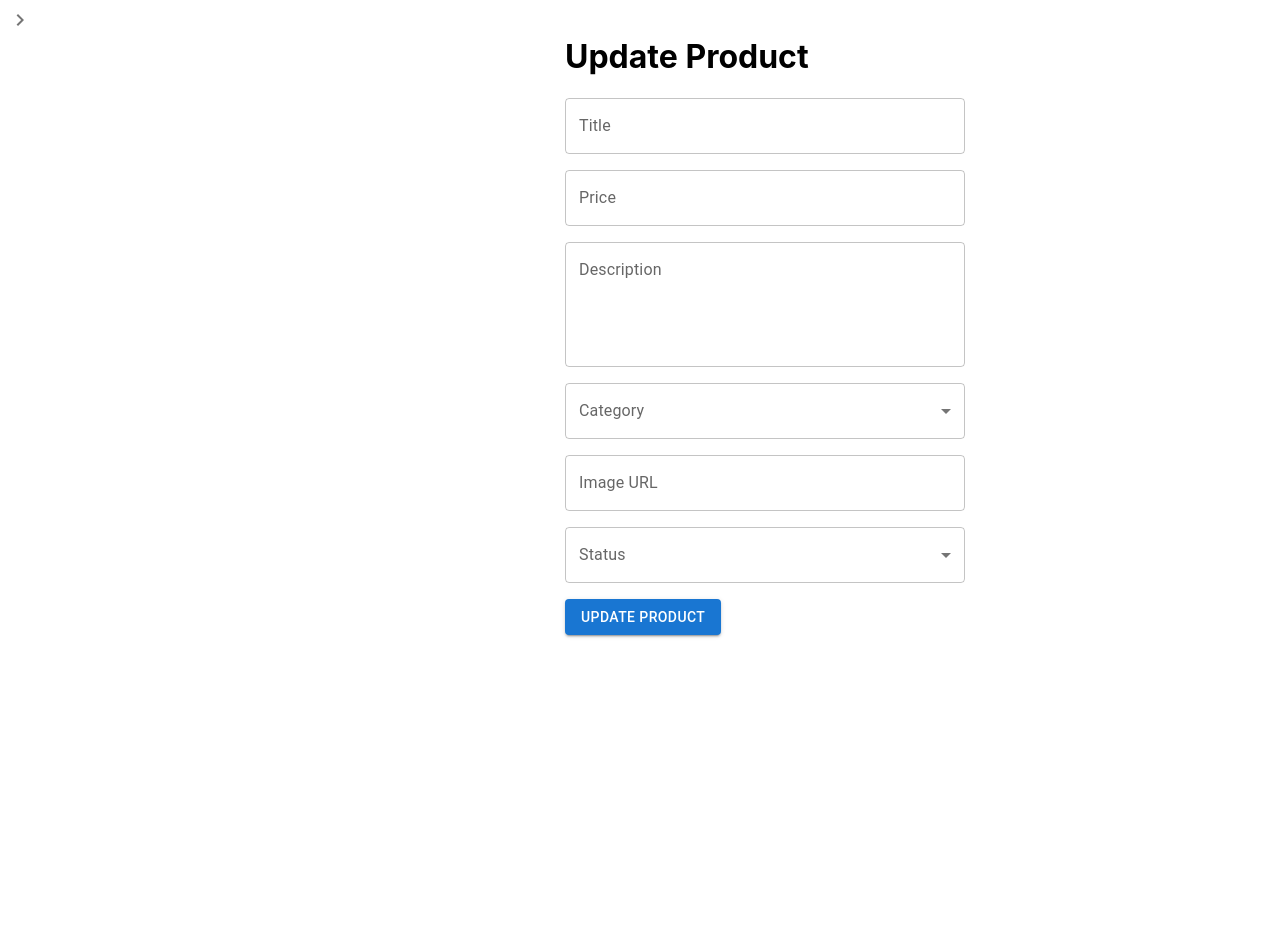
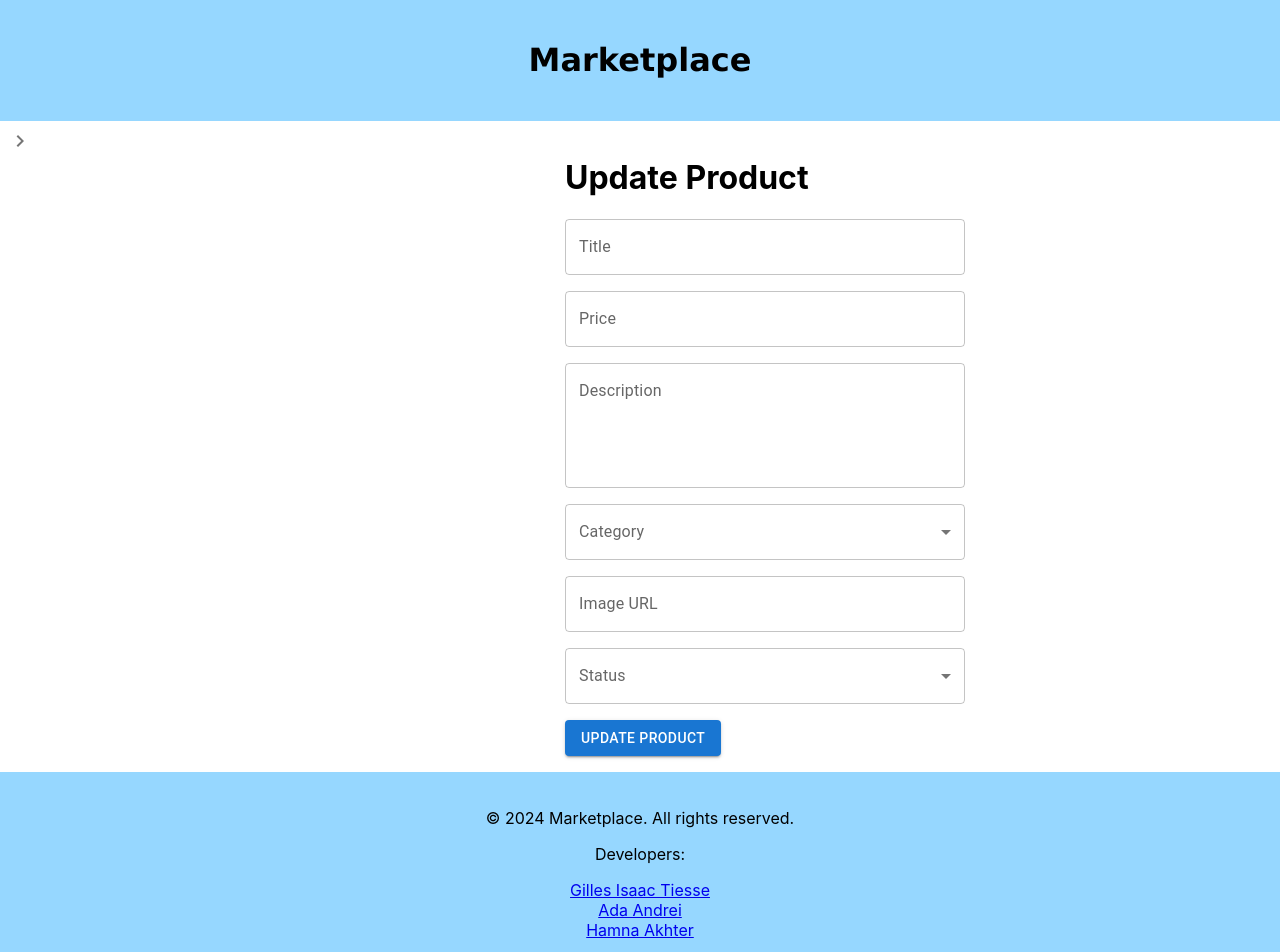
Before and after one commit to Hamna-Akh/Marketplace, a React (Create React App) app in the folder marketplace/: page /update-product/1 in a window 1280 px wide. Shown: the top 952 px of the page. Before the commit the page ends 800 px from the top, so only its background shows below. Built offline with nearby package versions, Linux system fonts and the light colour scheme; no server answers.

Commit message:
add header/footer

```diff
--- /dev/null
+++ b/marketplace/src/Components/Footer.jsx
@@ -0,0 +1,24 @@
+// Footer.js
+
+import React from 'react';
+
+
+function Footer() {
+  return (
+    <footer style={{ backgroundColor: '#96d7ff', textAlign: 'center', padding: '20px 0' }}>
+    <p>&copy; {new Date().getFullYear()} Marketplace. All rights reserved.</p>
+      <div style={{ textAlign: 'left', maxWidth: '800px', margin: '0 auto' }}>
+        <p style={{ marginBottom: '10px', textAlign: 'center' }}>Developers:</p>
+        <ul style={{ listStyleType: 'none', padding: 0, textAlign: 'center'}}>
+          <li><a href="https://www.linkedin.com/in/gillesties/" target="_blank" rel="noopener noreferrer">Gilles Isaac Tiesse</a></li>
+          <li><a href="https://www.linkedin.com/in/ada-andrei-478b911a1/" target="_blank" rel="noopener noreferrer">Ada Andrei</a></li>
+          <li><a href="https://www.linkedin.com/in/hamna-akhter/" target="_blank" rel="noopener noreferrer">Hamna Akhter</a></li>
+        </ul>
+      </div>
+    </footer>
+  );
+}
+
+
+
+export default Footer;
--- /dev/null
+++ b/marketplace/src/Components/Header.jsx
@@ -0,0 +1,13 @@
+// Header.js
+
+import React from 'react';
+
+function Header() {
+  return (
+    <header style={{ backgroundColor: '#96d7ff', textAlign: 'center', padding: '20px 0', fontFamily: 'Verdana' }}>
+      <h1>Marketplace</h1>
+    </header>
+  );
+}
+
+export default Header;
--- /dev/null
+++ b/marketplace/src/Components/Layout.js
@@ -0,0 +1,23 @@
+// Layout.js
+
+import React from 'react';
+import SideNavigationBar from './SideNavigationBar';
+import Header from './Header';
+import Footer from './Footer';
+
+function Layout({ children }) {
+  return (
+    <div style={{ display: 'flex', flexDirection: 'column', minHeight: '100vh' }}>
+      <Header />
+      <div style={{ flexGrow: 1 }}>
+        <SideNavigationBar />
+        <div style={{ marginLeft: '250px', flexGrow: 1 }}>
+          {children}
+        </div>
+      </div>
+      <Footer />
+    </div>
+  );
+}
+
+export default Layout;
--- a/marketplace/src/Layout.js
+++ /dev/null
@@ -1,17 +0,0 @@
-// Layout.js
-
-import React from 'react';
-import SideNavigationBar from './SideNavigationBar';
-
-function Layout({ children }) {
-  return (
-    <div style={{ display: 'flex' }}>
-      <SideNavigationBar />
-      <div style={{ marginLeft: '250px', flexGrow: 1 }}>
-        {children}
-      </div>
-    </div>
-  );
-}
-
-export default Layout;
--- a/marketplace/src/Products/CreateProduct.jsx
+++ b/marketplace/src/Products/CreateProduct.jsx
@@ -1,7 +1,7 @@
 import React, { useState } from 'react';
 import { TextField, Button, FormControl, InputLabel, Select, MenuItem, Box, Grid, Snackbar } from '@mui/material';
 import axios from 'axios';
-import Layout from '../Layout';
+import Layout from '../Components/Layout';
 import Alert from '@mui/lab/Alert';
 import { useNavigate } from 'react-router-dom';
 
--- a/marketplace/src/Products/DisplayAllProducts.jsx
+++ b/marketplace/src/Products/DisplayAllProducts.jsx
@@ -1,7 +1,7 @@
 import React, { useState, useEffect } from 'react';
 import axios from 'axios';
 import './DisplayAllProducts.css';
-import Layout from '../Layout';
+import Layout from '../Components/Layout';
 
 function DisplayAllProducts() {
   const [products, setProducts] = useState([]);
--- a/marketplace/src/Products/DisplayProduct.jsx
+++ b/marketplace/src/Products/DisplayProduct.jsx
@@ -1,7 +1,7 @@
 import React, { useState, useEffect } from 'react';
 import { useParams } from 'react-router-dom';
 import axios from 'axios';
-import Layout from '../Layout';
+import Layout from '../Components/Layout';
 
 const DisplayProduct = () => {
  const { id } = useParams();
--- a/marketplace/src/Products/Sell.jsx
+++ b/marketplace/src/Products/Sell.jsx
@@ -1,7 +1,7 @@
 import React, { useState, useEffect } from 'react';
 import axios from 'axios';
 import { Link, useNavigate } from 'react-router-dom';
-import Layout from '../Layout';
+import Layout from '../Components/Layout';
 import './DisplayAllProducts.css';
 import './Sell.css'; // Import CSS file
 import DeleteConfirmation from './DeleteConfirmation';
--- a/marketplace/src/Products/UpdateProduct.jsx
+++ b/marketplace/src/Products/UpdateProduct.jsx
@@ -1,7 +1,7 @@
 import React, { useState, useEffect } from 'react';
 import { TextField, Button, FormControl, InputLabel, Select, MenuItem, Box, Grid, Snackbar } from '@mui/material';
 import axios from 'axios';
-import Layout from '../Layout';
+import Layout from '../Components/Layout';
 import { useParams } from 'react-router-dom';
 import { useNavigate } from 'react-router-dom';
 import Alert from '@mui/lab/Alert';
```
Also changed, not shown: marketplace/src/Components/SideNavigationBar.js (renamed from marketplace/src/SideNavigationBar.js).
